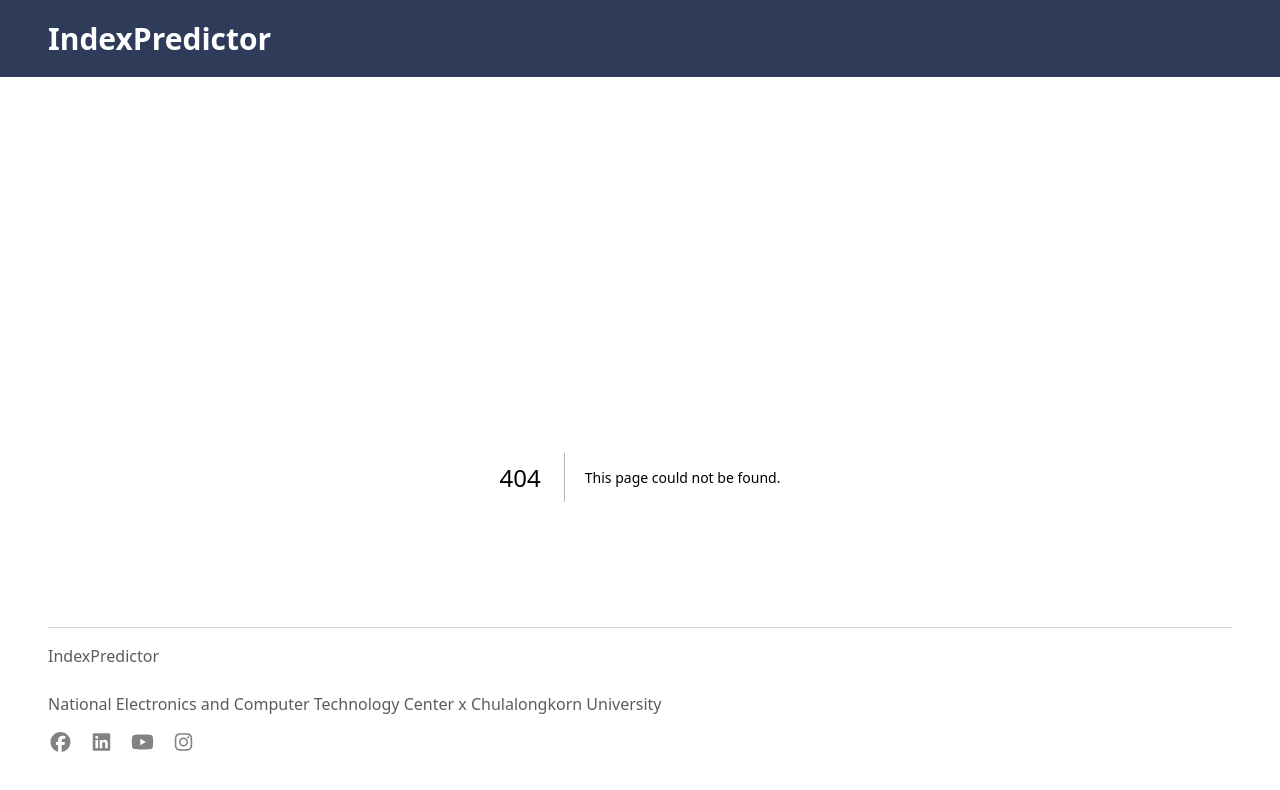
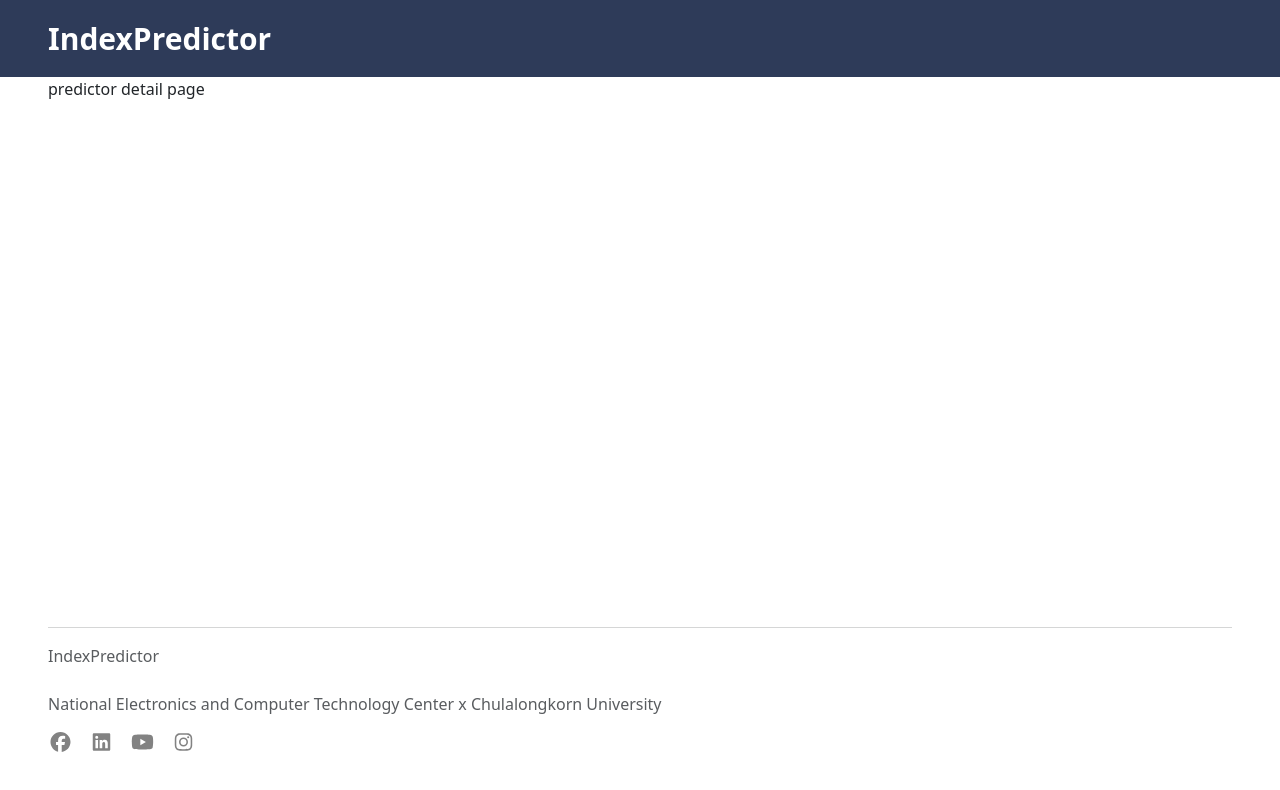
Before and after one commit to Ropocatsip/IndexPredictor, a Next.js app in the folder index-predictor/: page /predictor-detail in a window 1280 px wide. Before the commit this address had no page. Shown: the top 790 px of the page. Built offline with nearby package versions, Linux system fonts and the light colour scheme.

Commit message:
สร้าง ndmi, ndvi page

```diff
--- /dev/null
+++ b/index-predictor/app/predictor-detail/page.tsx
@@ -0,0 +1,7 @@
+export default function PredictorDetail() {
+  return (
+    <div className="px-5">
+      predictor detail page
+    </div>
+  );
+}
```
Also changed, not shown: index-predictor/app/predictor-detail/ndmi/page.tsx (added, +7 -0 lines), index-predictor/app/predictor-detail/ndvi/page.tsx (added, +7 -0 lines).
